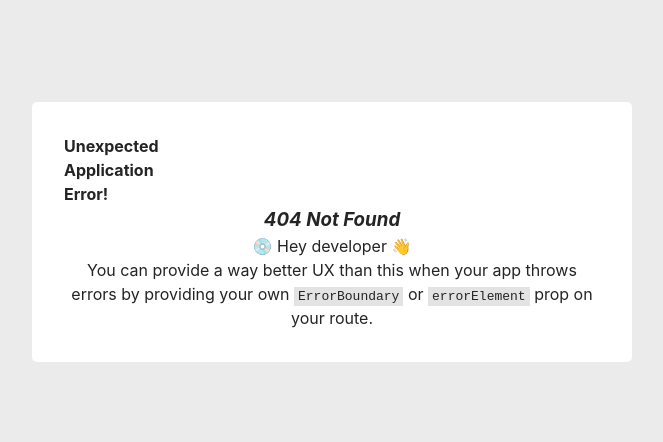
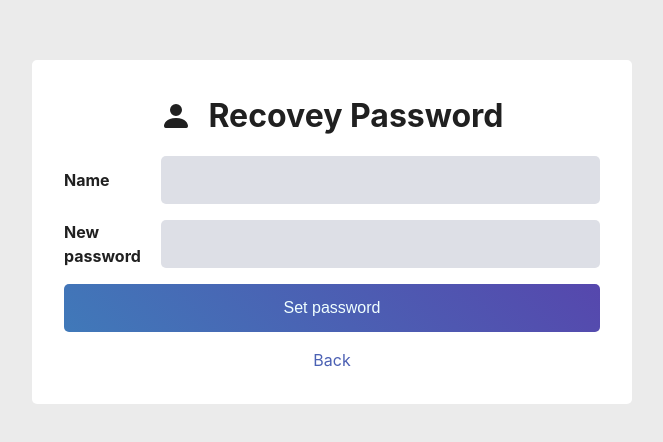
Before and after one commit to jockaplay/fullstack-project, a React (Vite) app: page /recovey in a window 1280 px wide. Before the commit this address had no page. Shown: the part 168-610 px from the top of the page, without its empty margins (308-971 px from the left). Built offline with nearby package versions, Linux system fonts and the light colour scheme.

Commit message:
-routes: add pass confirm

```diff
--- a/src/Routes/Login/index.tsx
+++ b/src/Routes/Login/index.tsx
@@ -21,7 +21,7 @@ const Login = () => {
                 </section>
                 <Button name="Login" />
                 <section className="card__links__row">
-                <Link className="card__link" to="/">Forgot my password</Link><Link className="card__link" to="/new-account">Create account</Link>
+                <Link className="card__link" to="/recovey">Forgot my password</Link><Link className="card__link" to="/new-account">Create account</Link>
                 </section>
             </form>
         </div>
--- a/src/Routes/Login/login.css
+++ b/src/Routes/Login/login.css
@@ -88,6 +88,9 @@ h2 {
         gap: 1;
         margin: 0;
     }
+    .card__long__name {
+        font-size: large;
+    }
 }
 
 @media screen and (prefers-color-scheme: dark) {
--- /dev/null
+++ b/src/Routes/Recovey/index.tsx
@@ -0,0 +1,29 @@
+import { IconContext } from "react-icons";
+import Button from "../../components/Botton";
+import Inputs from "../../components/Inputs";
+import "../Login/login.css"
+import { Link } from "react-router-dom"
+import { BsPersonFill } from "react-icons/bs";
+
+const Recovery = () => {
+    return (
+        <div className="card">
+            <div className="card__header">
+                <IconContext.Provider value={{ className: "card__icon" }}><BsPersonFill /></IconContext.Provider>
+                <h1 className="card__long__name">Recovey Password</h1>
+            </div>
+            <form className="card__body">
+                <section className="card__row">
+                    <h2>Name</h2><Inputs pass={false} placeholder="Name" />
+                </section>
+                <section className="card__row">
+                    <h2>New password</h2><Inputs pass={true} placeholder="New password" />
+                </section>
+                <Button name="Set password" />
+                <Link className="card__link" to="/">Back</Link>
+            </form>
+        </div>
+    );
+}
+
+export default Recovery;
```
Also changed, not shown: src/App.tsx (+6 -1 lines).
